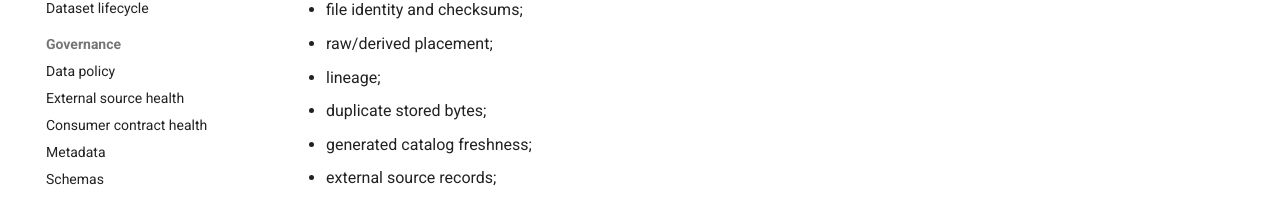
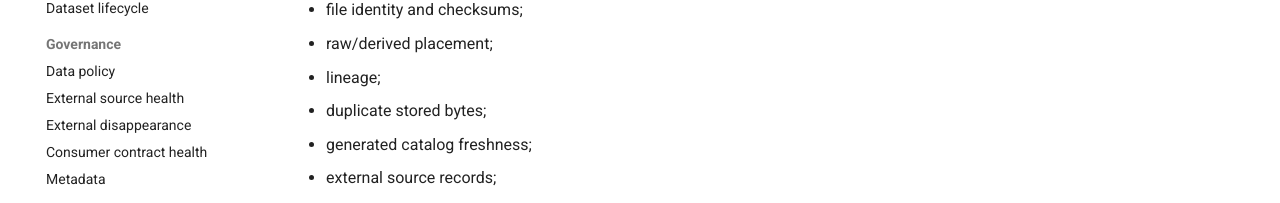
Before and after one commit to DiogoRibeiro7/data, an MkDocs documentation site: the page built from docs/index.md, in a window 1280 px wide and 900 px high, scrolled down 572 px. Shown: the part 683-886 px from the top of the window. Built offline with MkDocs 1.6.1 and Material for MkDocs 9.7.7, drawn with Linux system fonts in a browser that asks for light colours; comment, search, counter and statistics services are not loaded.

Commit message:
docs: add external disappearance policy to navigation

```diff
--- a/mkdocs.yml
+++ b/mkdocs.yml
@@ -62,6 +62,7 @@ nav:
   - Governance:
       - Data policy: DATA_POLICY.md
       - External source health: EXTERNAL_HEALTH.md
+      - External disappearance: EXTERNAL_DISAPPEARANCE.md
       - Consumer contract health: CONSUMER_HEALTH.md
       - Metadata: METADATA.md
       - Schemas: SCHEMAS.md
```
